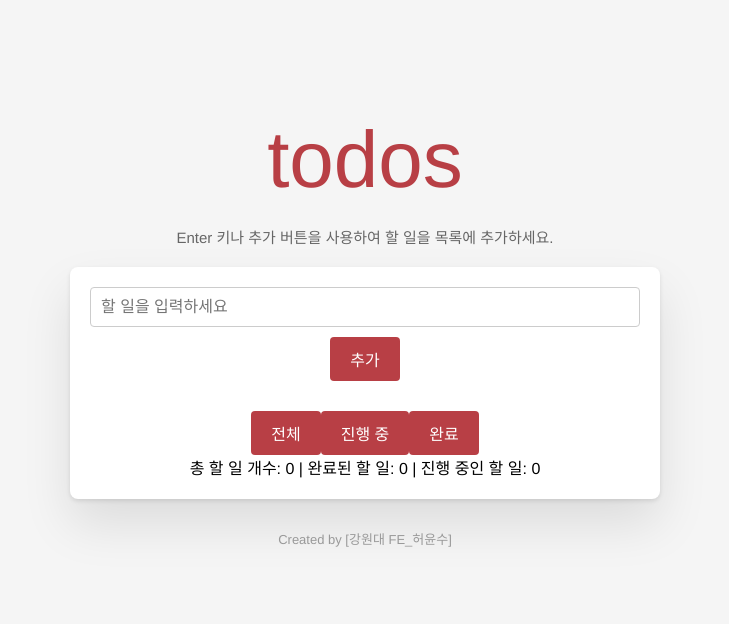
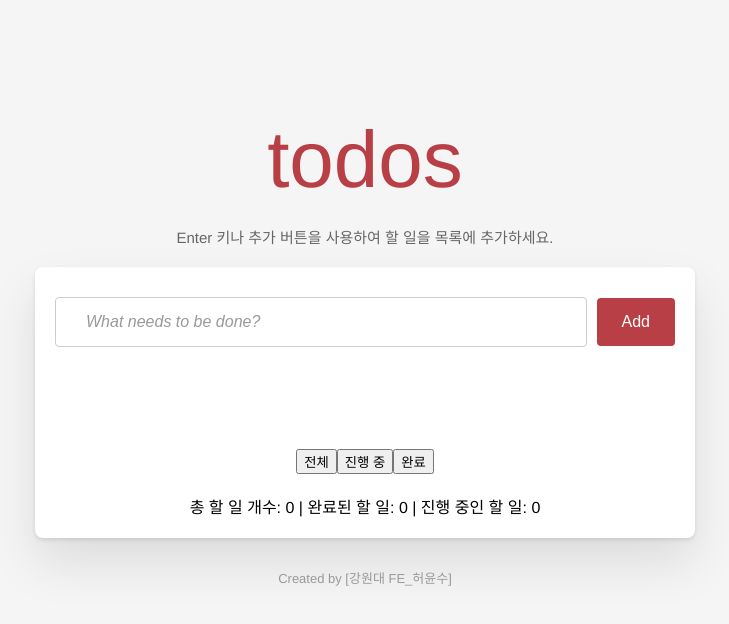
Before and after one commit to sugoring/react-todo-list-precourse, a React (Vite) app: page / in a window 1280 px wide. Shown: the top 624 px of the page, without its empty margins (275-1004 px from the left). Built offline with nearby package versions, Linux system fonts and the light colour scheme.

Commit message:
design: todoForm의 placeholder 스타일 추가 및 hover 효과

```diff
--- a/src/Main.css
+++ b/src/Main.css
@@ -6,7 +6,7 @@ body {
   }
 
   .container {
-    max-width: 800px;
+    max-width: 700px;
     margin: 20px auto;
     padding: 20px;
   }
--- a/src/components/todoApp/todoApp.css
+++ b/src/components/todoApp/todoApp.css
@@ -1,87 +1,13 @@
 /* src/components/todoApp/todoApp.css */
 .todo-app {
+    display: flex;
+    flex-direction: column;
+    align-items: center;
+    gap: 20px;
     background: #fff;
     border-radius: 8px;
     box-shadow: 0 2px 4px rgba(0, 0, 0, 0.1), 0 25px 50px rgba(0, 0, 0, 0.1);
+    padding: 20px;
     margin: 20px auto;
-    padding: 20px;
-    max-width: 550px;
+    max-width: 800px;
   }
-
-  .todo-app form {
-    margin-bottom: 20px;
-  }
-
-  .todo-app input[type="text"] {
-    width: 100%;
-    padding: 10px;
-    font-size: 16px;
-    border: 1px solid #ccc;
-    border-radius: 4px;
-    box-sizing: border-box;
-  }
-
-  .todo-app button {
-    background-color: #b83f45;
-    color: #fff;
-    border: none;
-    padding: 10px 20px;
-    font-size: 16px;
-    border-radius: 4px;
-    cursor: pointer;
-    margin-top: 10px;
-  }
-
-  .todo-app button:hover {
-    background-color: #a7323d;
-  }
-
-  .todo-app ul {
-    list-style: none;
-    padding: 0;
-  }
-
-  .todo-app li {
-    padding: 10px 0;
-    border-bottom: 1px solid #eee;
-  }
-
-  .todo-app li:last-child {
-    border-bottom: none;
-  }
-
-  .todo-app .completed {
-    text-decoration: line-through;
-    color: #999;
-  }
-
-  .todo-app .filters {
-    display: flex;
-    justify-content: space-between;
-    margin-top: 20px;
-  }
-
-  .todo-app .filters button {
-    background-color: #f5f5f5;
-    color: #333;
-    border: 1px solid #ccc;
-    padding: 5px 10px;
-    font-size: 14px;
-    border-radius: 4px;
-    cursor: pointer;
-  }
-
-  .todo-app .filters button.active {
-    background-color: #b83f45;
-    color: #fff;
-  }
-
-  .todo-app .filters button:hover {
-    background-color: #e4e4e4;
-  }
-
-  .todo-app .stats {
-    margin-top: 20px;
-    font-size: 14px;
-    color: #666;
-  }
--- /dev/null
+++ b/src/components/todoForm/todoForm.css
@@ -0,0 +1,22 @@
+.todo-form {
+    display: flex;
+    justify-content: space-between;
+    align-items: center;
+    width: 100%;
+    margin-bottom: 20px;
+    padding: 10px;
+  }
+
+  .add-button {
+    padding: 15px 25px;
+    font-size: 16px;
+    border: none;
+    background-color: #b83f45;
+    color: #fff;
+    border-radius: 4px;
+    cursor: pointer;
+  }
+
+  .add-button:hover {
+    background-color: #a7323d;
+  }
--- a/src/components/todoForm/todoForm.jsx
+++ b/src/components/todoForm/todoForm.jsx
@@ -1,15 +1,20 @@
-// 할 일 입력 폼 컴포넌트: 사용자가 새로운 할 일을 추가할 수 있는 폼
 import React, { useState } from "react";
 import TodoInput from "./todoInput";
 import handleSubmit from "../../handlers/handleSubmit";
+import "./todoForm.css";
 
 const TodoForm = ({ addTodo }) => {
   const [inputValue, setInputValue] = useState("");
 
   return (
-    <form onSubmit={(e) => handleSubmit(e, inputValue, addTodo, setInputValue)}>
+    <form
+      className="todo-form"
+      onSubmit={(e) => handleSubmit(e, inputValue, addTodo, setInputValue)}
+    >
       <TodoInput inputValue={inputValue} setInputValue={setInputValue} />
-      <button type="submit">추가</button>
+      <button type="submit" className="add-button">
+        Add
+      </button>
     </form>
   );
 };
--- /dev/null
+++ b/src/components/todoForm/todoInput.css
@@ -0,0 +1,24 @@
+.todo-input {
+    flex: 1;
+    padding: 15px 30px;
+    font-size: 16px;
+    border: 1px solid #ccc;
+    border-radius: 4px;
+    margin-right: 10px;
+    transition: border-color 0.3s;
+  }
+
+  .todo-input::placeholder {
+    color: #999;
+    font-style: italic;
+  }
+
+  .todo-input:focus {
+    border-color: #b83f45;
+    color: #000;
+    font-weight: 500;
+  }
+
+  .todo-input:hover {
+    border-color: #b83f45;
+  }
--- a/src/components/todoForm/todoInput.jsx
+++ b/src/components/todoForm/todoInput.jsx
@@ -1,13 +1,15 @@
+// src/components/todoForm/todoInput.jsx
 import React from "react";
-import handleInputChange from "../../handlers/handleInputChange";
+import "./todoInput.css";
 
 const TodoInput = ({ inputValue, setInputValue }) => {
   return (
     <input
       type="text"
-      placeholder="할 일을 입력하세요"
       value={inputValue}
-      onChange={(e) => handleInputChange(e, setInputValue)}
+      onChange={(e) => setInputValue(e.target.value)}
+      placeholder="What needs to be done?"
+      className="todo-input"
     />
   );
 };
```
